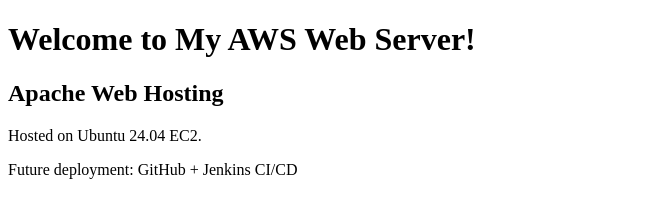
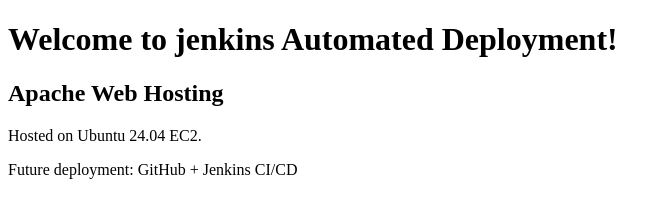
Before and after one commit to Suhanesh29/aws-apache-website, a plain HTML site: page index.html in a window 1280 px wide. Shown: the whole page, without its empty margins (0-670 px from the left). Drawn offline with Linux system fonts and the light colour scheme.

Commit message:
Update welcome message for Jenkins deployment

```diff
--- a/index.html
+++ b/index.html
@@ -4,7 +4,7 @@
     <title>AWS DevOps Project</title>
 </head>
 <body>
-    <h1>Welcome to My AWS Web Server!</h1>
+    <h1>Welcome to jenkins Automated Deployment!</h1>
     <h2>Apache Web Hosting</h2>
     <p>Hosted on Ubuntu 24.04 EC2.</p>
     <p>Future deployment: GitHub + Jenkins CI/CD</p>
```
